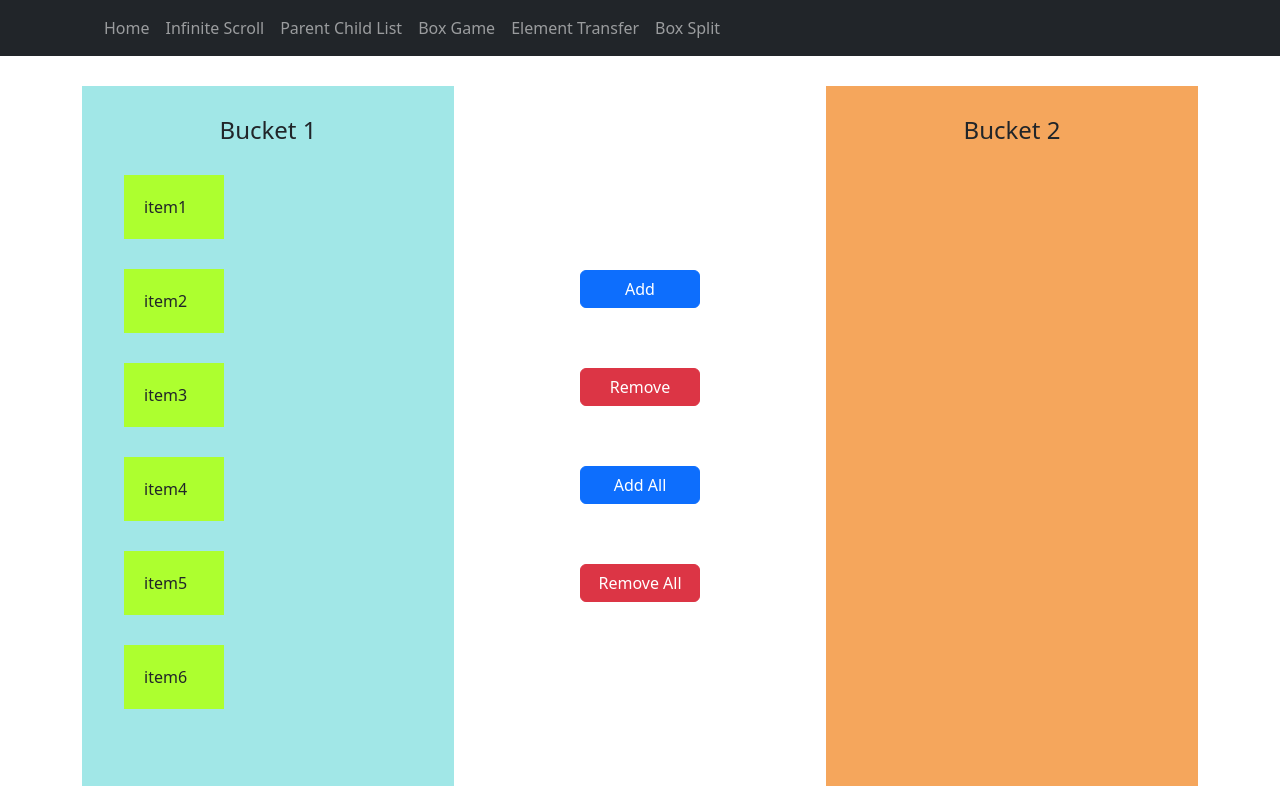
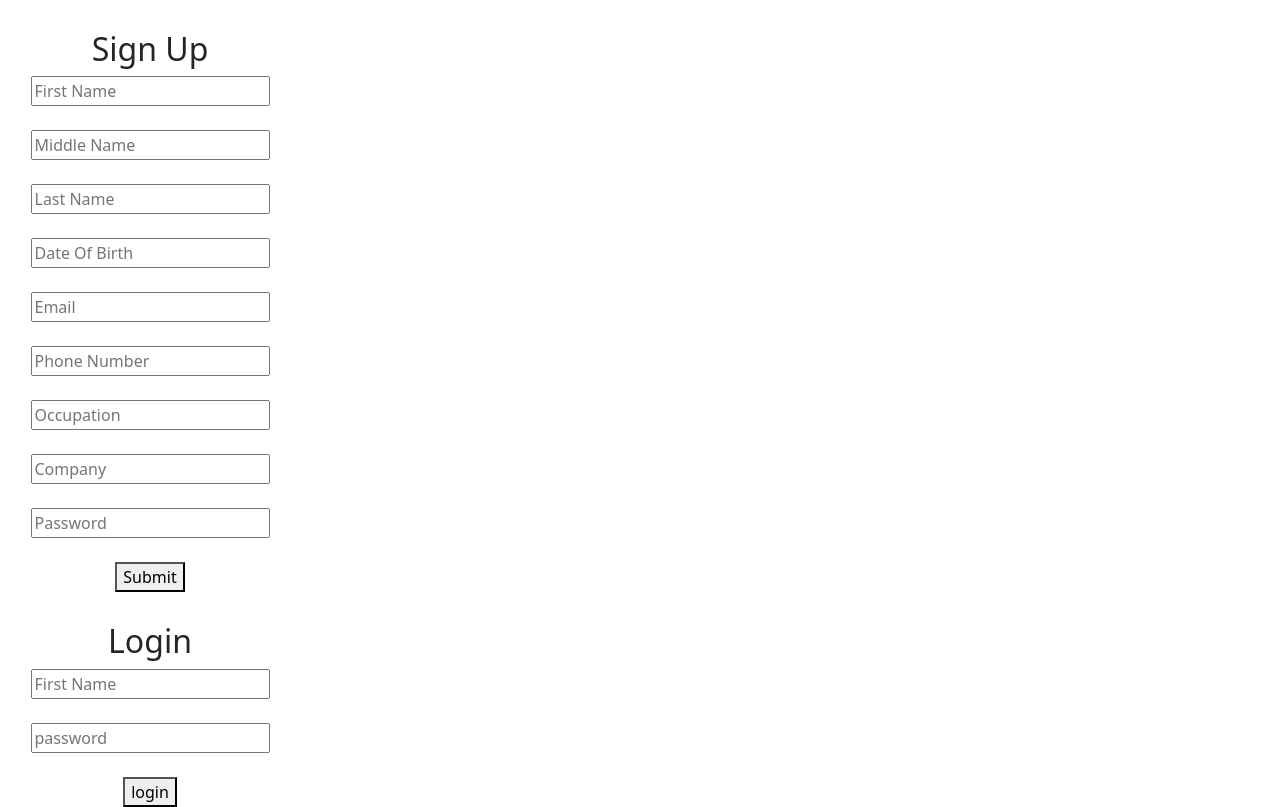
Before and after one commit to KashyapPLN/admavin-tasks, a React (Create React App) app: page /element in a window 1280 px wide. Built offline with nearby package versions, Linux system fonts and the light colour scheme.

Commit message:
marlo task

```diff
--- a/src/App.js
+++ b/src/App.js
@@ -6,21 +6,27 @@ import NavBar from './NavBar';
 import ParentChildList from './parent-child/ParentChildList';
 import { Routes, Route } from "react-router-dom";
 import SquareGrid from './SquareBox';
+import Task from './task';
+import { useState } from 'react';
+import Login_page from './marlo task/Login_page';
 
 function App() {
+  // const [a,setA] = useState(0);
   return (
     <div className="App">
 
-      <NavBar />
+    {/* <NavBar /> */}
 
-     <Routes>
+    {/* <Routes>
      <Route path="/" element={<Home/>} />
-   <Route path="/scroll" element={<InfiniteScroll/>} />
-   <Route path="/parentchild" element={<ParentChildList/>} />
-   <Route path="/game" element={<BoxGame/>} />
-   <Route path="/element" element={<ElementTransfer/>} />
-   <Route path="/box" element={<SquareGrid />} />
-   </Routes>
+     <Route path="/scroll" element={<InfiniteScroll/>} />
+     <Route path="/parentchild" element={<ParentChildList/>} />
+     <Route path="/game" element={<BoxGame/>} />
+     <Route path="/element" element={<ElementTransfer/>} />
+     <Route path="/box" element={<SquareGrid />} />
+   </Routes> */}
+{/* <Task a={a} setA={setA}/> */}
+<Login_page/>
     </div>
   );
 }
--- a/src/ElementTransfer/ElementTransfer.js
+++ b/src/ElementTransfer/ElementTransfer.js
@@ -4,7 +4,6 @@ import { Button, Container } from 'react-bootstrap'
 export default function () {
     const b1= ['item1','item2','item3','item4','item5','item6']
     const [b1Items,setB1Items]= useState([]);
-     // const [assign,setAssign]=useState(0);
     const [b2Items,setB2Items]= useState(b1);
     const [b3Items,setB3Items]= useState([]);
     const [b2Exist,setB2Exist]= useState(false);
@@ -19,9 +18,7 @@ b1Items.push(e.target.innerText);
 var temp = b1Items.filter((item,
     index) => b1Items.indexOf(item) === index);
     setB1Items([...temp]);
-// setB1Display(b1Items);
    }
-//    console.log('display',b1display);
 
     if(b2Exist===true){
     for (var i = 0; i<b1Items.length; i++) {
@@ -29,9 +26,7 @@ var temp = b1Items.filter((item,
         for (var j = 0; j<arrlen; j++) {
             if (b1Items[i] === b2Items[j]) {
                 var arr=b2Items.slice(0, j).concat(b2Items.slice(j+1, arrlen));
-
-                        // console.group("temp is"+temp);
-               setB2Items(arr);
+                 setB2Items(arr);
             }
         }
     }
@@ -62,7 +57,6 @@ var temp = b1Items.filter((item,
     var temp = b3Items.filter((item,
         index) => b3Items.indexOf(item) === index);
         setB3Items([...temp]);
-    // setB3Items([...b3Items]);
  }
  console.log("b3 is"+b3Items);
   return (
--- /dev/null
+++ b/src/marlo task/Login_page.js
@@ -0,0 +1,78 @@
+import React, { useState } from 'react'
+
+export default function Login_page() {
+const [fN,setFN]=useState('');
+const [lN,setLN]=useState('');
+const [mN,setMN]=useState('');
+const [dob,setDob]=useState('');
+const [email,setEmail]=useState('');
+const [phn,setPhn]=useState('');
+const [occu,setOccu]=useState('');
+const [comp,setComp]=useState('');
+const [pwd,setPwd]=useState('');
+const[obj,setObj]=useState({});
+const [fN1,setFN1]=useState('');
+const [pwd1,setPwd1]=useState('');
+const[obj1,setObj1]=useState({});
+function signUp(e){
+    const temp={
+        fN: fN,
+        lN:lN,
+        mN:mN,
+        dob:dob,
+        email:email,
+        phn:phn,
+        occu:occu,
+        comp:comp,
+        pwd:pwd
+    }
+setObj(temp);
+fetch("https://marlotask.vercel.app//user/marlotask/signup",{
+      method : 'POST',
+      body :JSON.stringify(obj),
+      headers:{ 'Content-Type': 'application/json',
+                'Accept' : 'application/json' }
+    }).then((data)=>console.log(data))
+console.log("object is",obj);
+
+}
+function login(e){
+    const temp1={
+        fN:fN1,
+        pwd:pwd1
+    }
+    setObj1(temp1);
+    fetch("https://marlotask.vercel.app//user/marlotask/login",{
+      method : 'POST',
+      body :JSON.stringify(obj1),
+      headers:{ 'Content-Type': 'application/json',
+                'Accept' : 'application/json' }
+    }).then((data)=>console.log(data))
+    console.log('obj1',obj1)
+}
+
+  return (
+    <div style={{marginTop:'30px'}}>
+    <div style={{display:'flex',flexDirection:'column',width:'300px',alignItems:'center'}}>
+      <h2>Sign Up</h2>
+        <input type='text' placeholder='First Name' onBlur={(e)=>{setFN(e.target.value);}} required/><br/>
+        <input type='text' placeholder='Middle Name'onBlur={(e)=>setMN(e.target.value)}/><br/>
+        <input type='text' placeholder='Last Name'onBlur={(e)=>setLN(e.target.value)}required/><br/>
+        <input type='text' placeholder='Date Of Birth' onBlur={(e)=>setDob(e.target.value)}/><br/>
+        <input type='email' placeholder='Email' onBlur={(e)=>setEmail(e.target.value)}required/><br/>
+        <input type='tel' placeholder='Phone Number'onBlur={(e)=>setPhn(e.target.value)}/><br/>
+        <input type='text' placeholder='Occupation'onBlur={(e)=>setOccu(e.target.value)}/><br/>
+        <input type='text' placeholder='Company'onBlur={(e)=>setComp(e.target.value)}/><br/>
+        <input type='password' placeholder='Password'onBlur={(e)=>setPwd(e.target.value)}required/><br/>
+<button onClick={(e)=>signUp(e)}>Submit</button>
+
+    </div>
+    <div style={{display:'flex',flexDirection:'column',width:'300px',alignItems:'center'}}>
+        <h2 style={{marginTop:'30px'}}>Login</h2>
+        <input type='text' placeholder='First Name' onBlur={(e)=>{setFN1(e.target.value);}} required/><br/>
+        <input type='password' placeholder='password' onBlur={(e)=>{setPwd1(e.target.value);}} required/><br/>
+        <button onClick={(e)=>login(e)}>login</button>
+    </div>
+    </div>
+  )
+}
--- /dev/null
+++ b/src/task.js
@@ -0,0 +1,23 @@
+import React, { useEffect, useState } from 'react'
+
+export default function ({a,setA}) {
+const [num,setNum]=useState(1);
+const [data,setData] =useState("");
+
+function increment(e){
+  setNum(num+1);
+
+}
+
+useEffect(()=>{
+  fetch(`https://jsonplaceholder.typicode.com/todos/${num}`).then((d)=>d.json()).then((v)=>setData(v))
+},[num])
+  return (
+
+    <div>
+      <p>{data.title}</p>
+      <button onClick={(e)=>increment(e)}>next</button>
+      <button>prev</button>
+    </div>
+  )
+}
```
